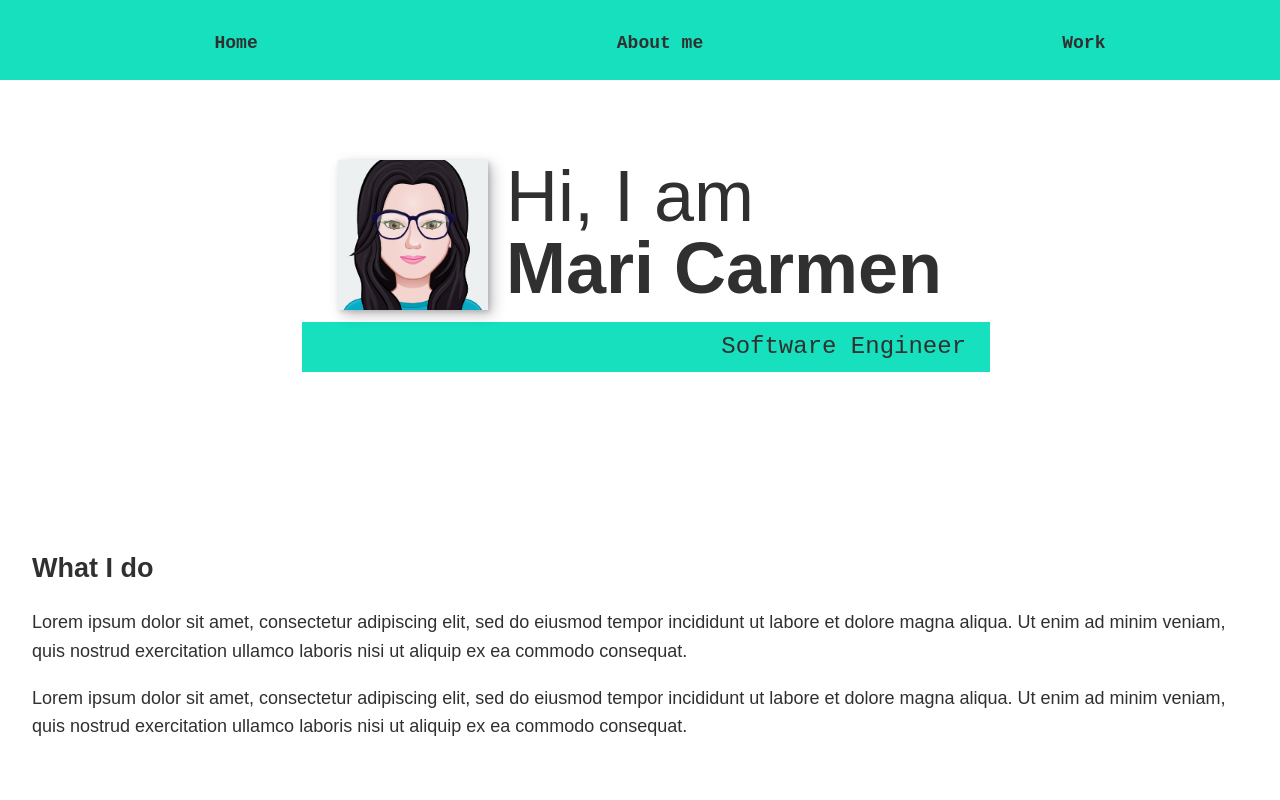
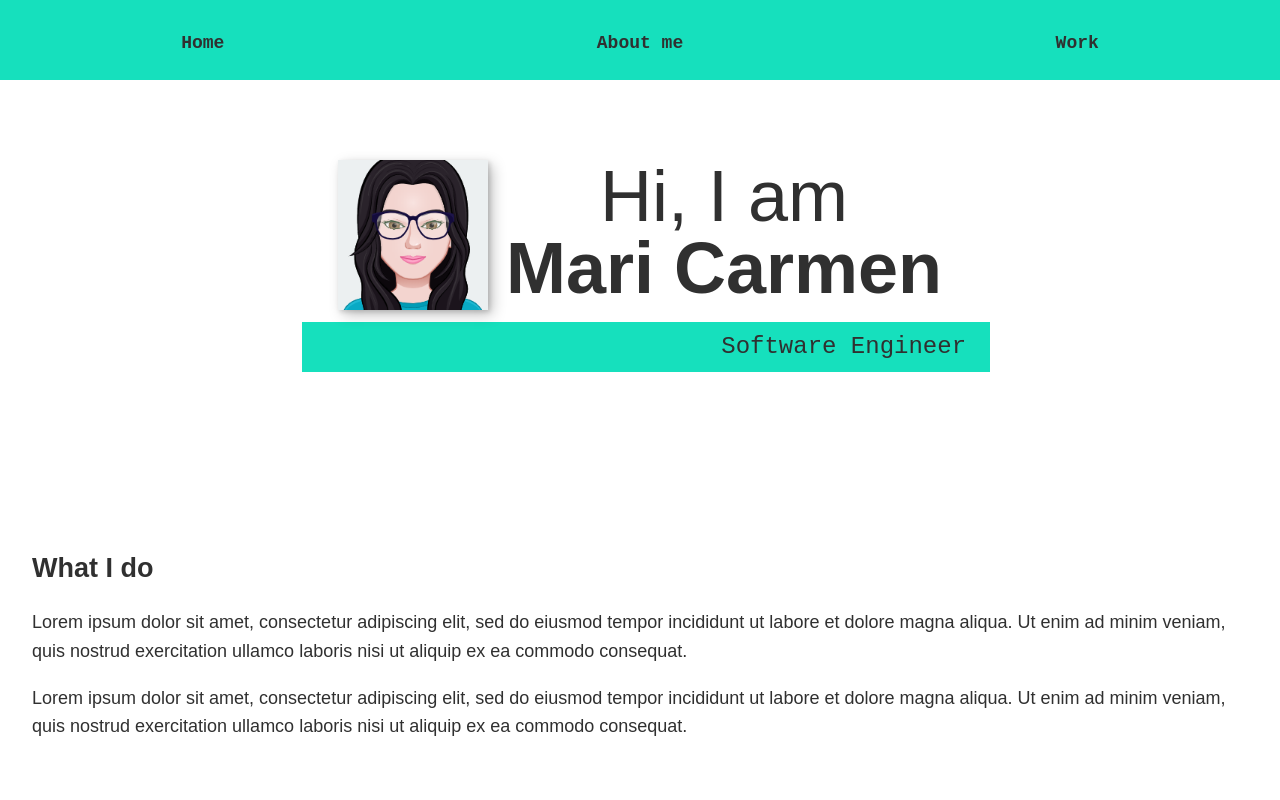
Before and after one commit to mdel93/personal-page, an Angular app: page / in a window 1280 px wide. Shown: the top 800 px of the page. Built offline with nearby package versions, Linux system fonts and the light colour scheme.

Commit message:
align top bar

```diff
--- a/src/app/header/header.component.css
+++ b/src/app/header/header.component.css
@@ -13,23 +13,10 @@
     --clr-grey: red;
     --clr-accent: #16e0bd;
 
-    --fs-h1: 3rem;
-    --fs-h2: 2.25rem;
-    --fs-h3: 1.25rem;
-    --fs-body: 1rem;
-
     --bs: 0.25em 0.25em 0.75em rgba(0,0,0,.25),
           0.125em 0.125em 0.25em rgba(0,0,0,.15);
 }
 
-@media (min-width: 800px) {
-    :root {
-        --fs-h1: 4.5rem;
-        --fs-h2: 3.75rem;
-        --fs-h3: 1.5rem;
-        --fs-body: 1.125rem;
-    }
-}
 strong { font-weight: var(--fw-bold) }
 
 /* header */
@@ -46,14 +33,16 @@ header {
 
 .nav__list {
     display: grid;
-    margin: 0 auto;
+    margin: 0;
     grid-template-columns: auto auto auto;
     grid-gap: 10px;
+    padding-left: 0;
 }
 
 .nav__item {
     display: inline-block;
     margin-top: 1.75rem;
+    margin-left: inherit;
     text-align: center;
 }
 .nav__link {
--- a/src/app/section-intro/section-intro.component.css
+++ b/src/app/section-intro/section-intro.component.css
@@ -96,7 +96,9 @@ h3 { font-size: var(--fs-h3) }
             "img subtitle";
         grid-template-columns: min-content max-content;
     }
-
+    .section__title--intro{
+        text-align: center;
+    }
     .intro__img {
         grid-area: img;
         min-width: 150px;
```
